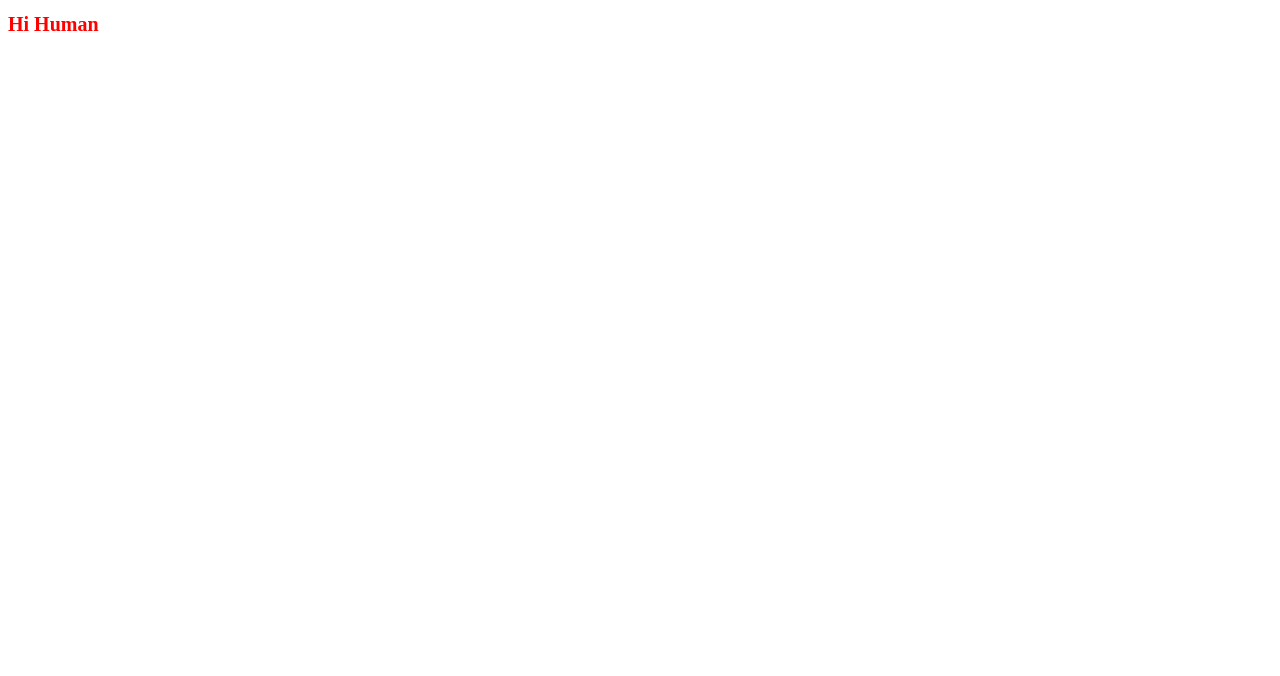
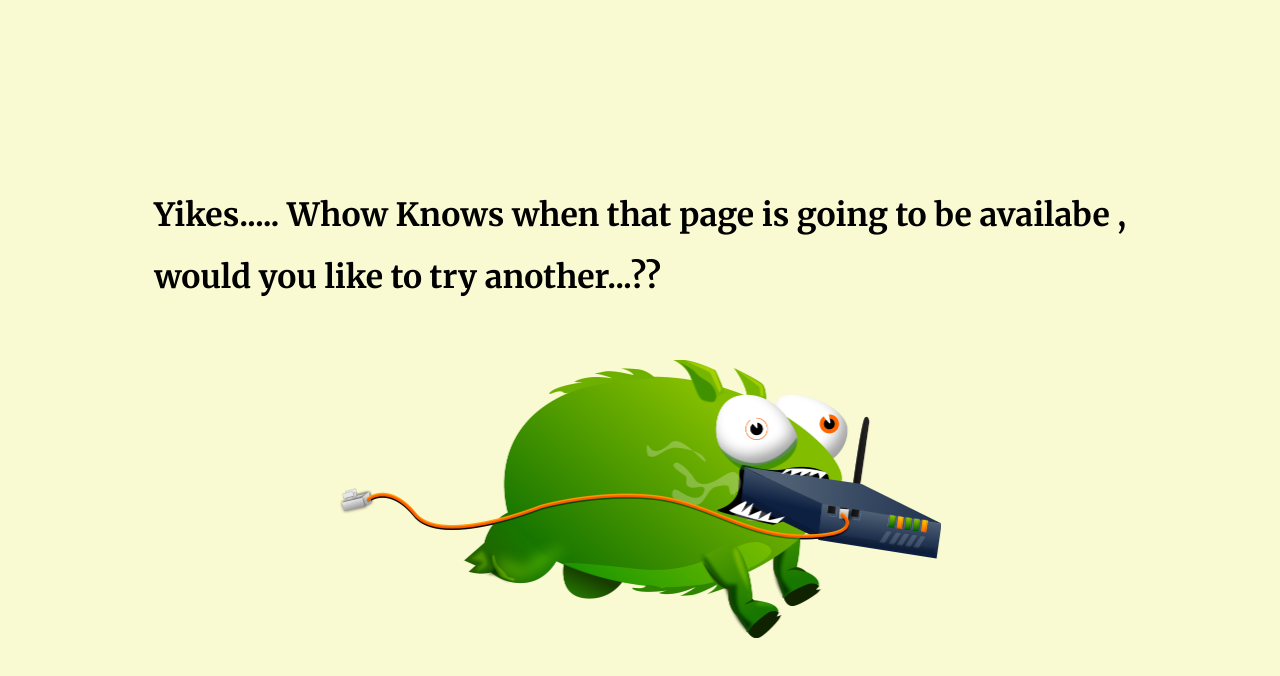
Before and after one commit to Zazas-hub/Css-flexbox, a plain HTML site: page index.html in a window 1280 px wide. Drawn offline with Linux system fonts and the light colour scheme.

Commit message:
Implemented Style elements makes and image

```diff
--- a/index.html
+++ b/index.html
@@ -3,18 +3,58 @@
 <head>
     <meta charset="UTF-8">
     <meta name="viewport" content="width=device-width, initial-scale=1.0">
-    <title>Index</title>
+    <title>Error Page</title>
+
+    <link href="https://fonts.googleapis.com/css2?family=Merriweather:wght@700&display=swap" rel="stylesheet">
+
+    <link rel="stylesheet" href="C:\Users\bran1\OneDrive\Desktop\code\Css Flexbox\index.css">
+
+
+
 </head>
 <body>
+    <style>
+        body{
+    background-color:  lightgoldenrodyellow;
+    font-family: 'Merriweather', serif; ;
+}
+.page-contents {
+    display: flex;
+    justify-content: center;
+    align-items: center;
+    flex-direction: column;
+    height: 100vh;
+}
+img{
+    width: 50%;
+}
+.page-contents>.page-text {
+    margin-bottom: 42px;
+}
+.page-contents>.page-image {
+    text-align: center;
+}
 
-<style>
-h1{
-    color: red;
-    font-size: 20px;
-}
-</style>
-<h1>
-    Hi Human
-</h1>
+
+
+
+
+    </style>
+    <div class="page-contents">
+      <div class="page-text">
+        <h1>
+            Yikes..... Whow Knows when that page is going to be availabe ,
+        </h1>
+        <h1>
+         would you like to try another...??
+
+        </h1>
+      </div>
+      <div class="page-image">
+          <img src="tbot.png" alt="logo">
+      </div>
+    </div>
+
+
 </body>
 </html>
```
Also changed, not shown: tbot.png (added).
